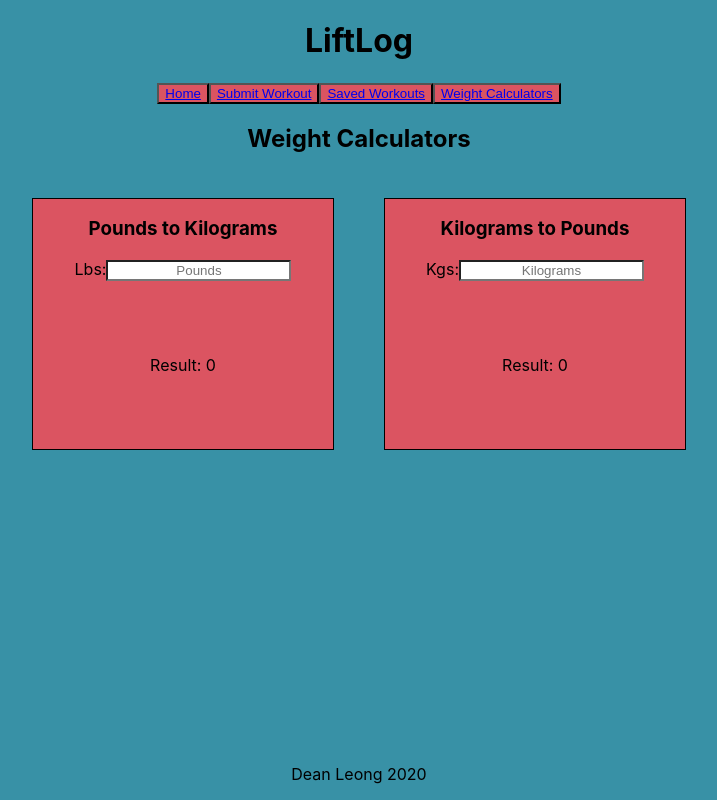
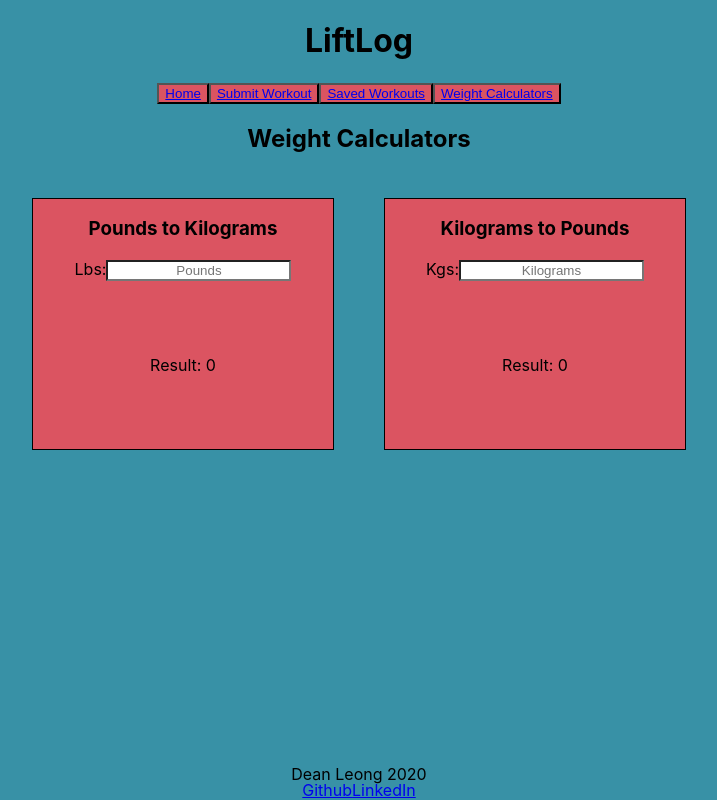
Before and after one commit to DeanLeong/LiftLog, a React (Create React App) app: page /Calculator in a window 1280 px wide. Shown: the whole page, without its empty margins (281-998 px from the left). Built offline with nearby package versions, Linux system fonts and the light colour scheme.

Commit message:
footer work

```diff
--- a/src/Footer.jsx
+++ b/src/Footer.jsx
@@ -3,7 +3,11 @@
 //Link my socials/contact info
 function Footer() {
   return (
-    <p className="footer">Dean Leong 2020</p>
+    <div className="footer">
+      <p className="footer">Dean Leong 2020</p>
+      <a href="https://github.com/DeanLeong">Github</a>
+      <a href="https://www.linkedin.com/in/dean-leong-2a68041b2/">LinkedIn</a>
+    </div>
   )
 }
 
```
